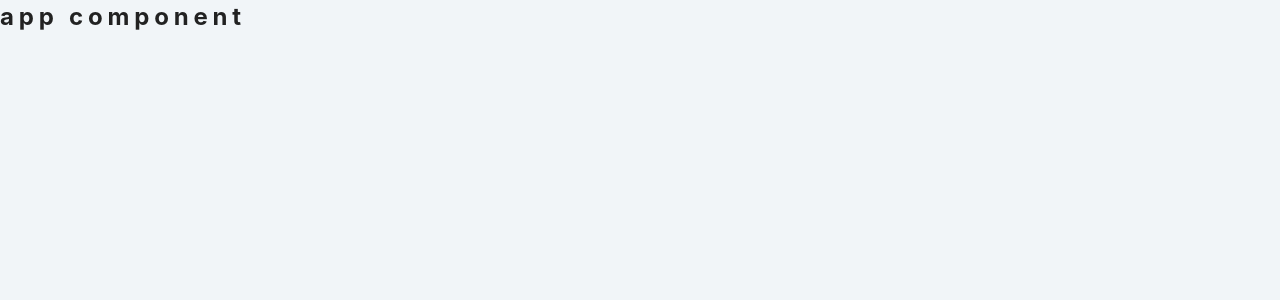
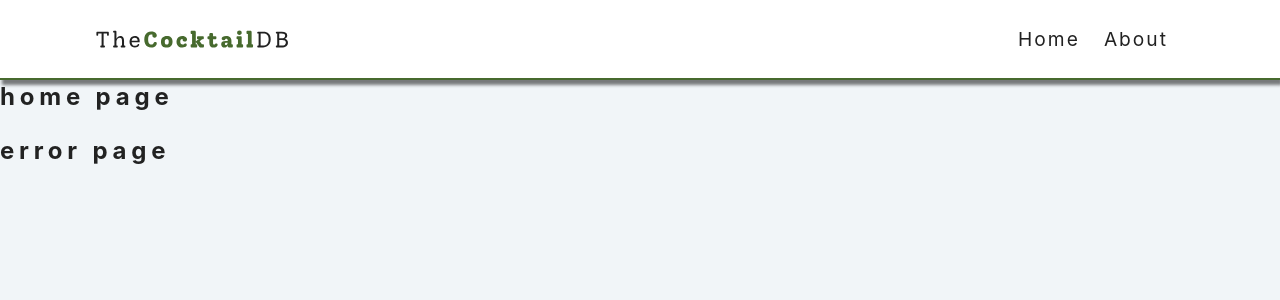
Before and after one commit to co-bby/Cocktails, a React (Create React App) app: page / in a window 1280 px wide. Shown: the top 300 px of the page. Built offline with nearby package versions, Linux system fonts and the light colour scheme.

Commit message:
navbar setup

```diff
--- a/src/App.js
+++ b/src/App.js
@@ -1,17 +1,31 @@
-import React from 'react'
-import { BrowserRouter as Router, Route, Switch } from 'react-router-dom'
+import React from "react"
+import { BrowserRouter as Router, Route, Switch } from "react-router-dom"
 // import pages
-import Home from './pages/Home'
-import About from './pages/About'
-import SingleCocktail from './pages/SingleCocktail'
-import Error from './pages/Error'
+import Home from "./pages/Home"
+import About from "./pages/About"
+import SingleCocktail from "./pages/SingleCocktail"
+import Error from "./pages/Error"
 // import components
-import Navbar from './components/Navbar'
+import Navbar from "./components/Navbar"
 function App() {
   return (
-    <div>
-      <h2>app component</h2>
-    </div>
+    <Router>
+      <Navbar />
+      <switch>
+        <Route exact path="/">
+          <Home />
+        </Route>
+        <Route exact path="/about">
+          <About />
+        </Route>
+        <Route exact path="/cocktail/:id">
+          <SingleCocktail />
+        </Route>
+        <Route exact path="*">
+          <Error />
+        </Route>
+      </switch>
+    </Router>
   )
 }
 
--- a/src/components/Navbar.js
+++ b/src/components/Navbar.js
@@ -1,12 +1,24 @@
-import React from 'react'
-import { Link } from 'react-router-dom'
-import logo from '../logo.svg'
+import React from "react"
+import { Link } from "react-router-dom"
+import logo from "../logo.svg"
 
 const Navbar = () => {
   return (
-    <div>
-      <h2>navbar component</h2>
-    </div>
+    <nav className="navbar ">
+      <div className="nav-center">
+        <Link to="/">
+          <img src={logo} alt="cocktail db logo" className="logo"></img>
+        </Link>
+        <ul className="nav-links">
+          <li>
+            <Link to="/">Home</Link>
+          </li>
+          <li>
+            <Link to="/about">About</Link>
+          </li>
+        </ul>
+      </div>
+    </nav>
   )
 }
 
```
